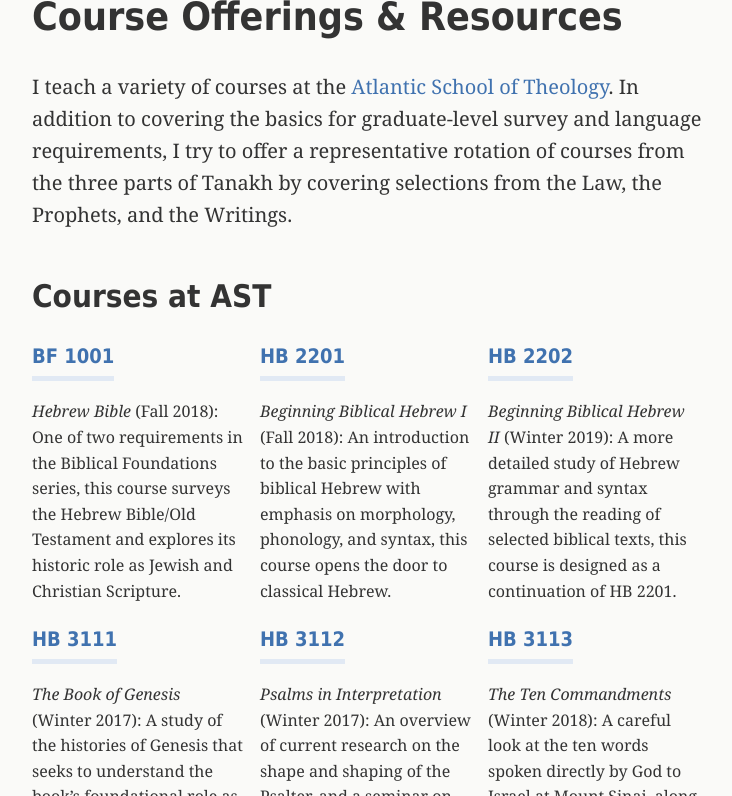
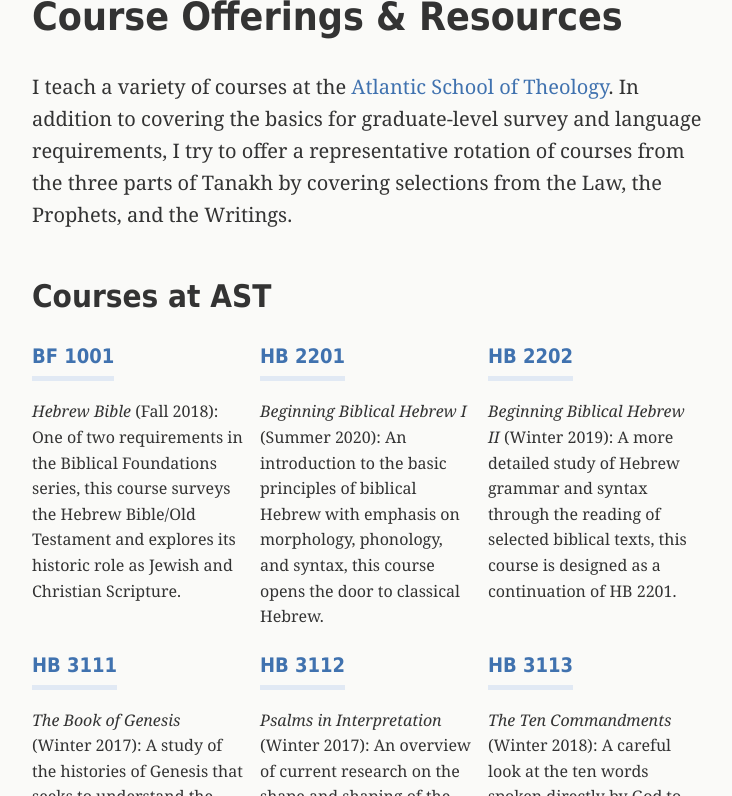
Before and after one commit to danieldriver/danieldriver.github.io, a Jekyll site: the page built from _pages/courses.md, in a window 1280 px wide and 900 px high, cut to the strip 104-900 px from the top of the window. Shown: the whole strip, without its empty margins (266-998 px from the left). Built offline with Jekyll 4.4.1, drawn with Linux system fonts in a browser that asks for light colours; a script that is not in the unit is left out.

Commit message:
update offering date for HB 2201

```diff
--- a/_pages/courses.md
+++ b/_pages/courses.md
@@ -29,7 +29,7 @@ Law, the Prophets, and the Writings.
     <div class="unit one-third">
       <div class="course">
         <h4 class="course-title"><a href="hb-2201/">HB 2201</a></h4>
-        <p><em>Beginning Biblical Hebrew I</em> (Fall 2018): An introduction to the basic principles of biblical Hebrew with emphasis on morphology, phonology, and syntax, this course opens the door to classical Hebrew.</p>
+        <p><em>Beginning Biblical Hebrew I</em> (Summer 2020): An introduction to the basic principles of biblical Hebrew with emphasis on morphology, phonology, and syntax, this course opens the door to classical Hebrew.</p>
       </div>
     </div>
 
```
